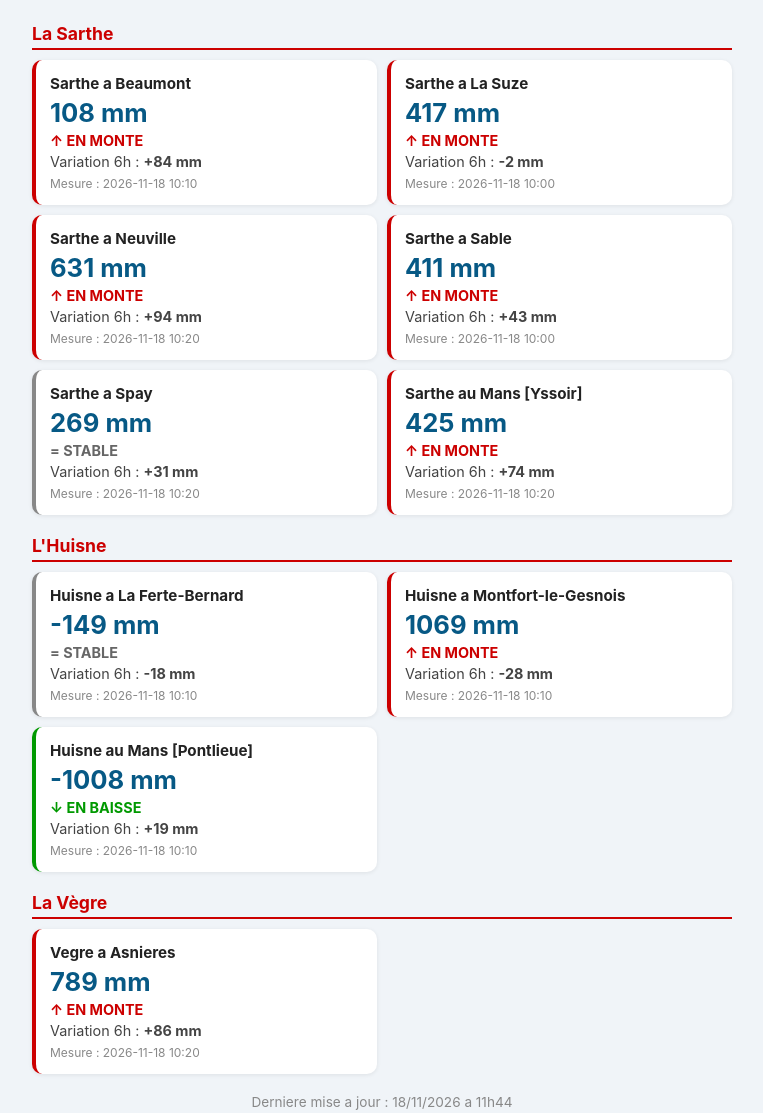
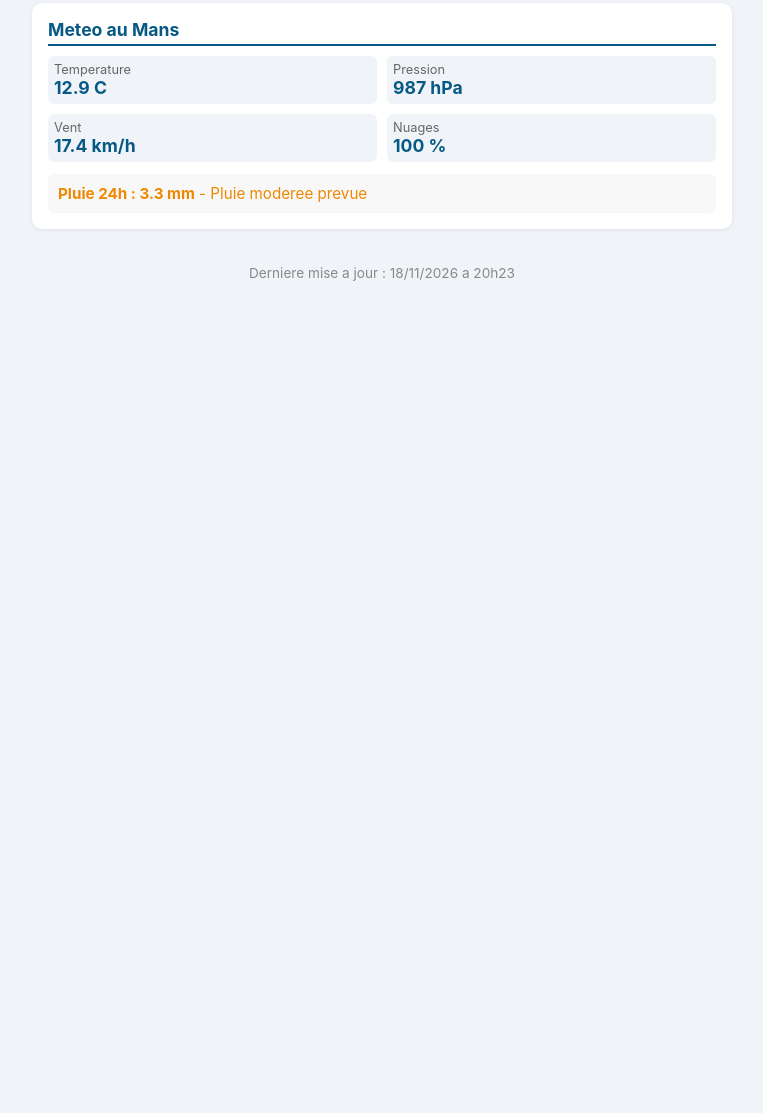
Before and after one commit to abdelziane979-eng/alerte-peche-sarthe, a plain HTML site: page index.html in a window 1280 px wide. Shown: the part 124-1237 px from the top of the page, without its empty margins (258-1021 px from the left). After the commit the page ends 800 px from the top, so only its background shows below. Drawn offline with Linux system fonts and the light colour scheme.

Commit message:
MAJ auto

```diff
--- a/index.html
+++ b/index.html
@@ -60,77 +60,19 @@
   <div class="compteur">10 stations surveillees</div>
 </header>
 
-<h2 class="riviere">La Sarthe</h2><div class="stations">
-            <div class="station tend-montee">
-                <div class="station-nom">Sarthe a Beaumont</div>
-                <div class="station-hauteur">108 mm</div>
-                <div class="station-tend">↑ EN MONTE</div>
-                <div class="var">Variation 6h : <strong>+84 mm</strong></div>
-                <div class="station-maj">Mesure : 2026-11-18 10:10</div>
+        <div class="meteo">
+            <h2>Meteo au Mans</h2>
+            <div class="meteo-grid">
+                <div class="meteo-item"><span class="label">Temperature</span><span class="valeur">12.9 C</span></div>
+                <div class="meteo-item"><span class="label">Pression</span><span class="valeur">987 hPa</span></div>
+                <div class="meteo-item"><span class="label">Vent</span><span class="valeur">17.4 km/h</span></div>
+                <div class="meteo-item"><span class="label">Nuages</span><span class="valeur">100 %</span></div>
             </div>
-            <div class="station tend-montee">
-                <div class="station-nom">Sarthe a La Suze</div>
-                <div class="station-hauteur">417 mm</div>
-                <div class="station-tend">↑ EN MONTE</div>
-                <div class="var">Variation 6h : <strong>-2 mm</strong></div>
-                <div class="station-maj">Mesure : 2026-11-18 10:00</div>
+            <div class="pluie" style="color: #e80;">
+                <strong>Pluie 24h : 3.3 mm</strong> - Pluie moderee prevue
             </div>
-            <div class="station tend-montee">
-                <div class="station-nom">Sarthe a Neuville</div>
-                <div class="station-hauteur">631 mm</div>
-                <div class="station-tend">↑ EN MONTE</div>
-                <div class="var">Variation 6h : <strong>+94 mm</strong></div>
-                <div class="station-maj">Mesure : 2026-11-18 10:20</div>
-            </div>
-            <div class="station tend-montee">
-                <div class="station-nom">Sarthe a Sable</div>
-                <div class="station-hauteur">411 mm</div>
-                <div class="station-tend">↑ EN MONTE</div>
-                <div class="var">Variation 6h : <strong>+43 mm</strong></div>
-                <div class="station-maj">Mesure : 2026-11-18 10:00</div>
-            </div>
-            <div class="station tend-stable">
-                <div class="station-nom">Sarthe a Spay</div>
-                <div class="station-hauteur">269 mm</div>
-                <div class="station-tend">= STABLE</div>
-                <div class="var">Variation 6h : <strong>+31 mm</strong></div>
-                <div class="station-maj">Mesure : 2026-11-18 10:20</div>
-            </div>
-            <div class="station tend-montee">
-                <div class="station-nom">Sarthe au Mans [Yssoir]</div>
-                <div class="station-hauteur">425 mm</div>
-                <div class="station-tend">↑ EN MONTE</div>
-                <div class="var">Variation 6h : <strong>+74 mm</strong></div>
-                <div class="station-maj">Mesure : 2026-11-18 10:20</div>
-            </div></div><h2 class="riviere">L'Huisne</h2><div class="stations">
-            <div class="station tend-stable">
-                <div class="station-nom">Huisne a La Ferte-Bernard</div>
-                <div class="station-hauteur">-149 mm</div>
-                <div class="station-tend">= STABLE</div>
-                <div class="var">Variation 6h : <strong>-18 mm</strong></div>
-                <div class="station-maj">Mesure : 2026-11-18 10:10</div>
-            </div>
-            <div class="station tend-montee">
-                <div class="station-nom">Huisne a Montfort-le-Gesnois</div>
-                <div class="station-hauteur">1069 mm</div>
-                <div class="station-tend">↑ EN MONTE</div>
-                <div class="var">Variation 6h : <strong>-28 mm</strong></div>
-                <div class="station-maj">Mesure : 2026-11-18 10:10</div>
-            </div>
-            <div class="station tend-baisse">
-                <div class="station-nom">Huisne au Mans [Pontlieue]</div>
-                <div class="station-hauteur">-1008 mm</div>
-                <div class="station-tend">↓ EN BAISSE</div>
-                <div class="var">Variation 6h : <strong>+19 mm</strong></div>
-                <div class="station-maj">Mesure : 2026-11-18 10:10</div>
-            </div></div><h2 class="riviere">La Vègre</h2><div class="stations">
-            <div class="station tend-montee">
-                <div class="station-nom">Vegre a Asnieres</div>
-                <div class="station-hauteur">789 mm</div>
-                <div class="station-tend">↑ EN MONTE</div>
-                <div class="var">Variation 6h : <strong>+86 mm</strong></div>
-                <div class="station-maj">Mesure : 2026-11-18 10:20</div>
-            </div></div>
-<div class="date">Derniere mise a jour : 18/11/2026 a 11h44</div>
+        </div>
+
+<div class="date">Derniere mise a jour : 18/11/2026 a 20h23</div>
 </body>
 </html>
```
